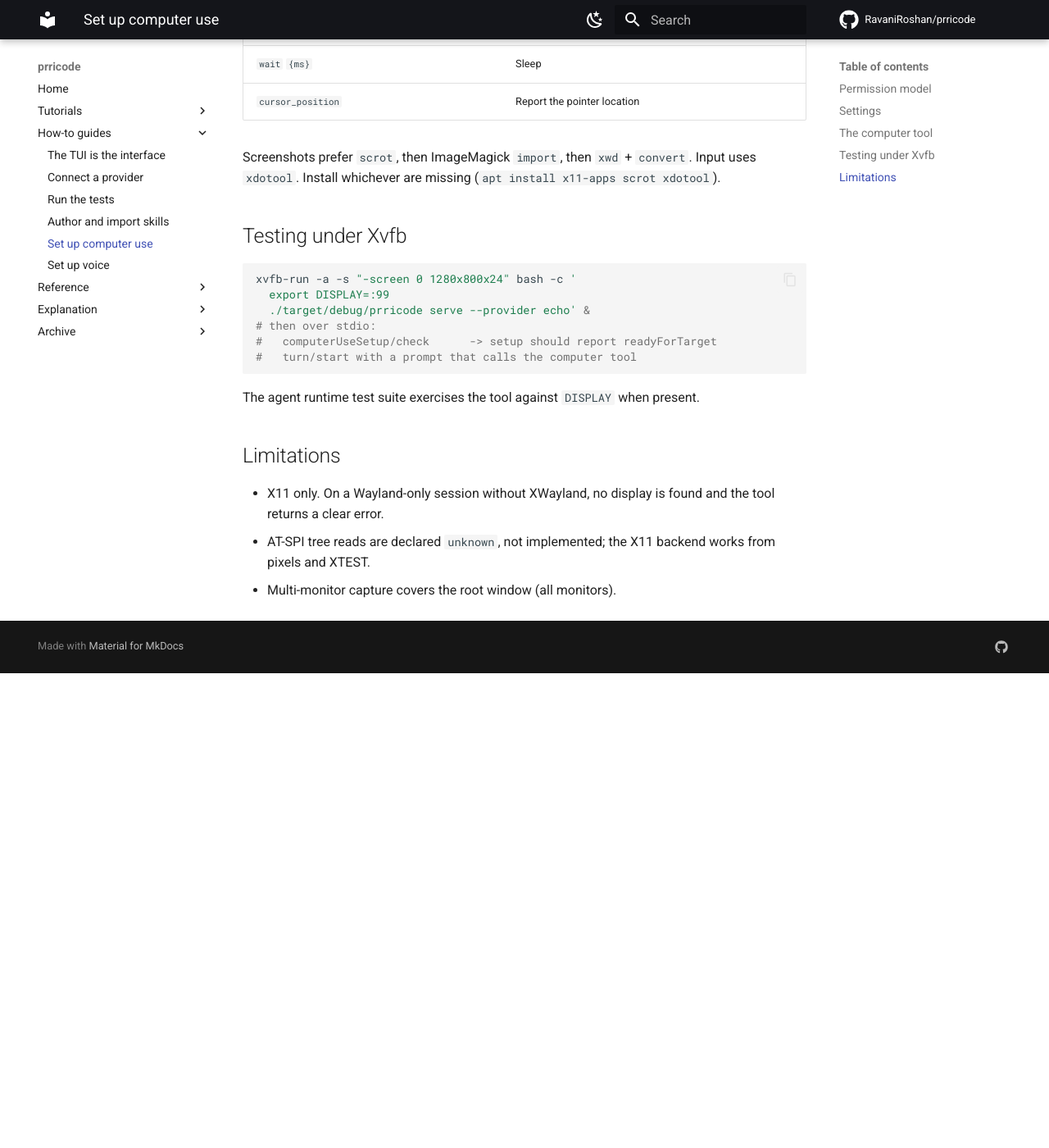
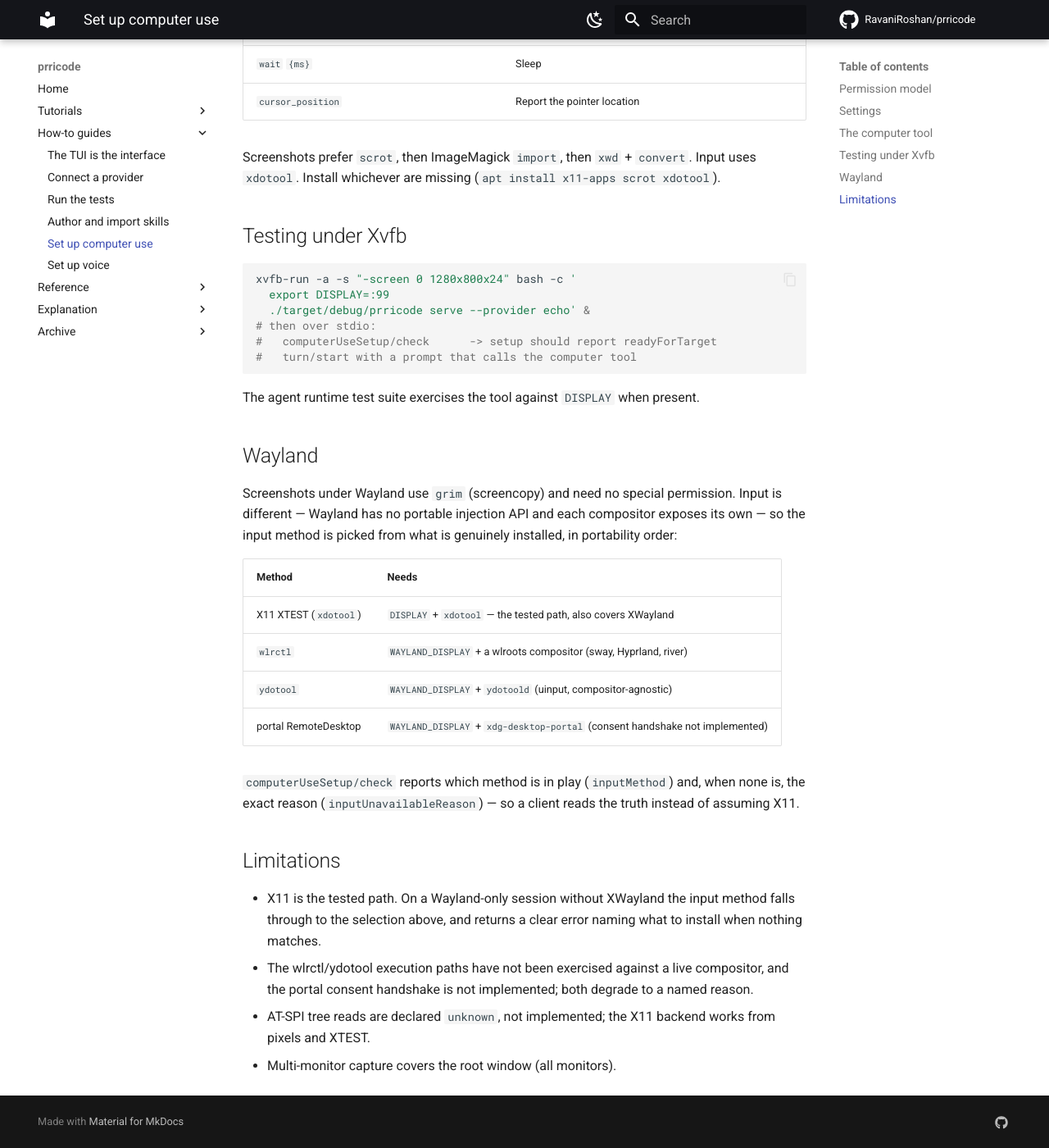
Before and after one commit to RavaniRoshan/prricode, an MkDocs documentation site: the page built from docs/how-to/computer-use.md, in a window 1280 px wide and 1400 px high, scrolled down 1532 px. Shown: the whole window at 82% size. Built offline with MkDocs 1.6.1 and Material for MkDocs 9.7.7, drawn with Linux system fonts in a browser that asks for light colours; comment, search, counter and statistics services are not loaded; before the commit the page ends 2353 px from its top, so only the background shows below that.

Commit message:
docs: Wayland input selection in the computer-use how-to

```diff
--- a/docs/how-to/computer-use.md
+++ b/docs/how-to/computer-use.md
@@ -66,10 +66,32 @@ xvfb-run -a -s "-screen 0 1280x800x24" bash -c '
 
 The agent runtime test suite exercises the tool against `DISPLAY` when present.
 
+## Wayland
+
+Screenshots under Wayland use `grim` (screencopy) and need no special
+permission. Input is different — Wayland has no portable injection API and each
+compositor exposes its own — so the input method is picked from what is
+genuinely installed, in portability order:
+
+| Method | Needs |
+|---|---|
+| X11 XTEST (`xdotool`) | `DISPLAY` + `xdotool` — the tested path, also covers XWayland |
+| `wlrctl` | `WAYLAND_DISPLAY` + a wlroots compositor (sway, Hyprland, river) |
+| `ydotool` | `WAYLAND_DISPLAY` + `ydotoold` (uinput, compositor-agnostic) |
+| portal RemoteDesktop | `WAYLAND_DISPLAY` + `xdg-desktop-portal` (consent handshake not implemented) |
+
+`computerUseSetup/check` reports which method is in play (`inputMethod`) and,
+when none is, the exact reason (`inputUnavailableReason`) — so a client reads
+the truth instead of assuming X11.
+
 ## Limitations
 
-- X11 only. On a Wayland-only session without XWayland, no display is found and
-  the tool returns a clear error.
+- X11 is the tested path. On a Wayland-only session without XWayland the input
+  method falls through to the selection above, and returns a clear error naming
+  what to install when nothing matches.
+- The wlrctl/ydotool execution paths have not been exercised against a live
+  compositor, and the portal consent handshake is not implemented; both degrade
+  to a named reason.
 - AT-SPI tree reads are declared `unknown`, not implemented; the X11 backend
   works from pixels and XTEST.
 - Multi-monitor capture covers the root window (all monitors).
```
